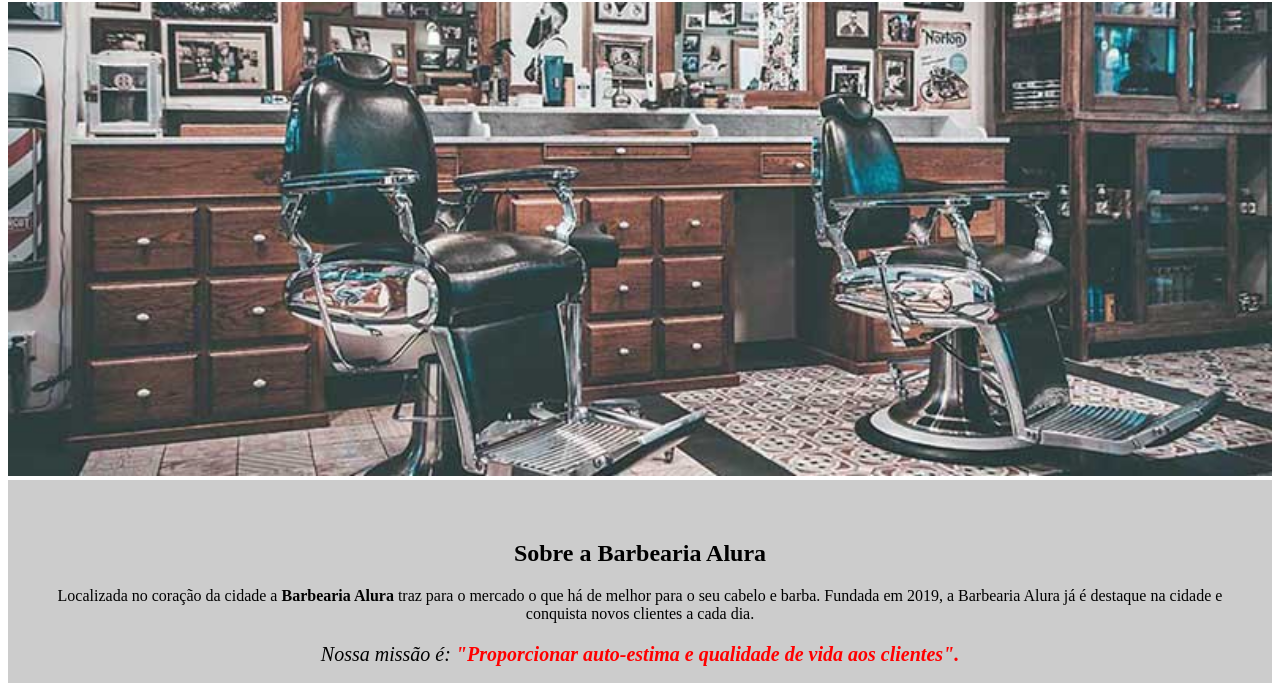
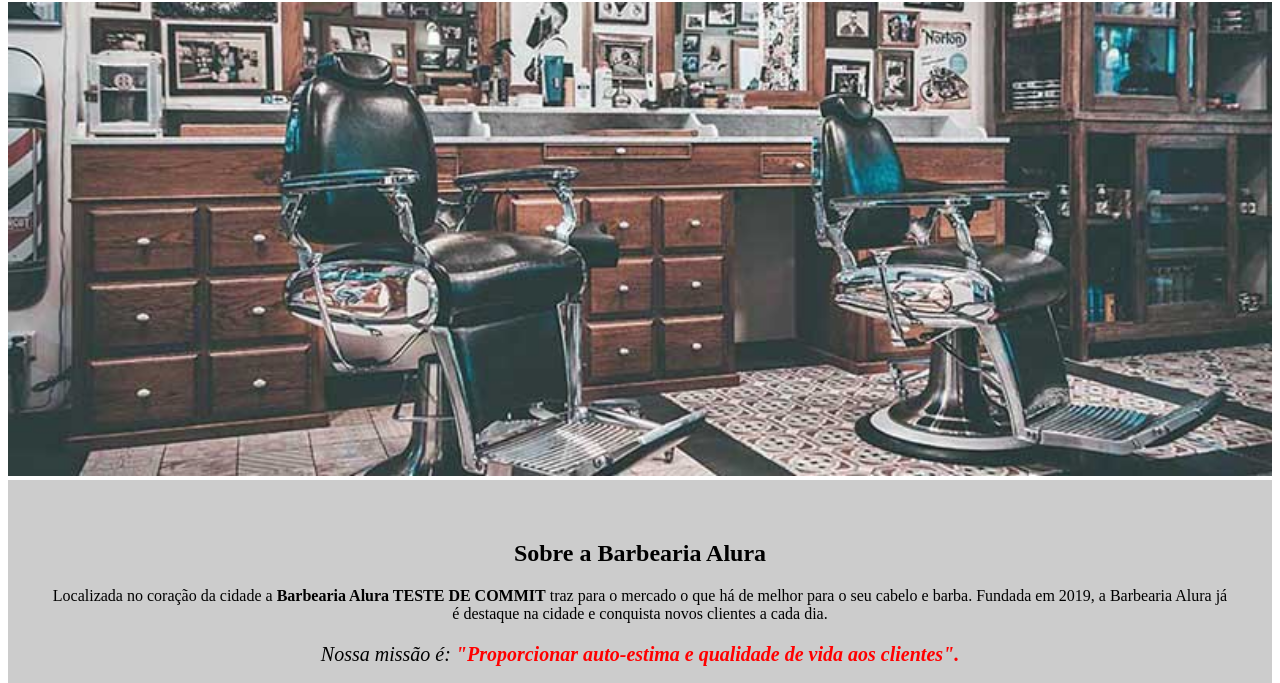
Before and after one commit to EsdrasSantosDV/BARBEARIA-ALURA, a plain HTML site: page index.html in a window 1280 px wide. Shown: the part 78-761 px from the top of the page. Drawn offline with Linux system fonts and the light colour scheme.

Commit message:
TESTE DE COMMIT

```diff
--- a/index.html
+++ b/index.html
@@ -19,7 +19,7 @@
     <div class="principal">
        <h2 class="titulo-centralizado">Sobre a Barbearia Alura</h1>
         <!-- STRONG NEGRITO -->
-       <p >Localizada no coração da cidade a <strong>Barbearia Alura</strong> traz para o mercado o que há de melhor para o seu cabelo e barba. Fundada em 2019, a Barbearia Alura já é destaque na cidade e conquista novos clientes a cada dia.</p>
+       <p >Localizada no coração da cidade a <strong>Barbearia Alura TESTE DE COMMIT</strong> traz para o mercado o que há de melhor para o seu cabelo e barba. Fundada em 2019, a Barbearia Alura já é destaque na cidade e conquista novos clientes a cada dia.</p>
         <!-- EM ITALICO -->
        <p id="missao"><em>Nossa missão é: <strong>"Proporcionar auto-estima e qualidade de vida aos clientes".</strong></em></p>
        <p >Oferecemos profissionais experientes e antenados às mudanças no mundo da moda. O atendimento possui padrão de excelência e agilidade, garantindo qualidade e satisfação dos nossos clientes.</p>
```
